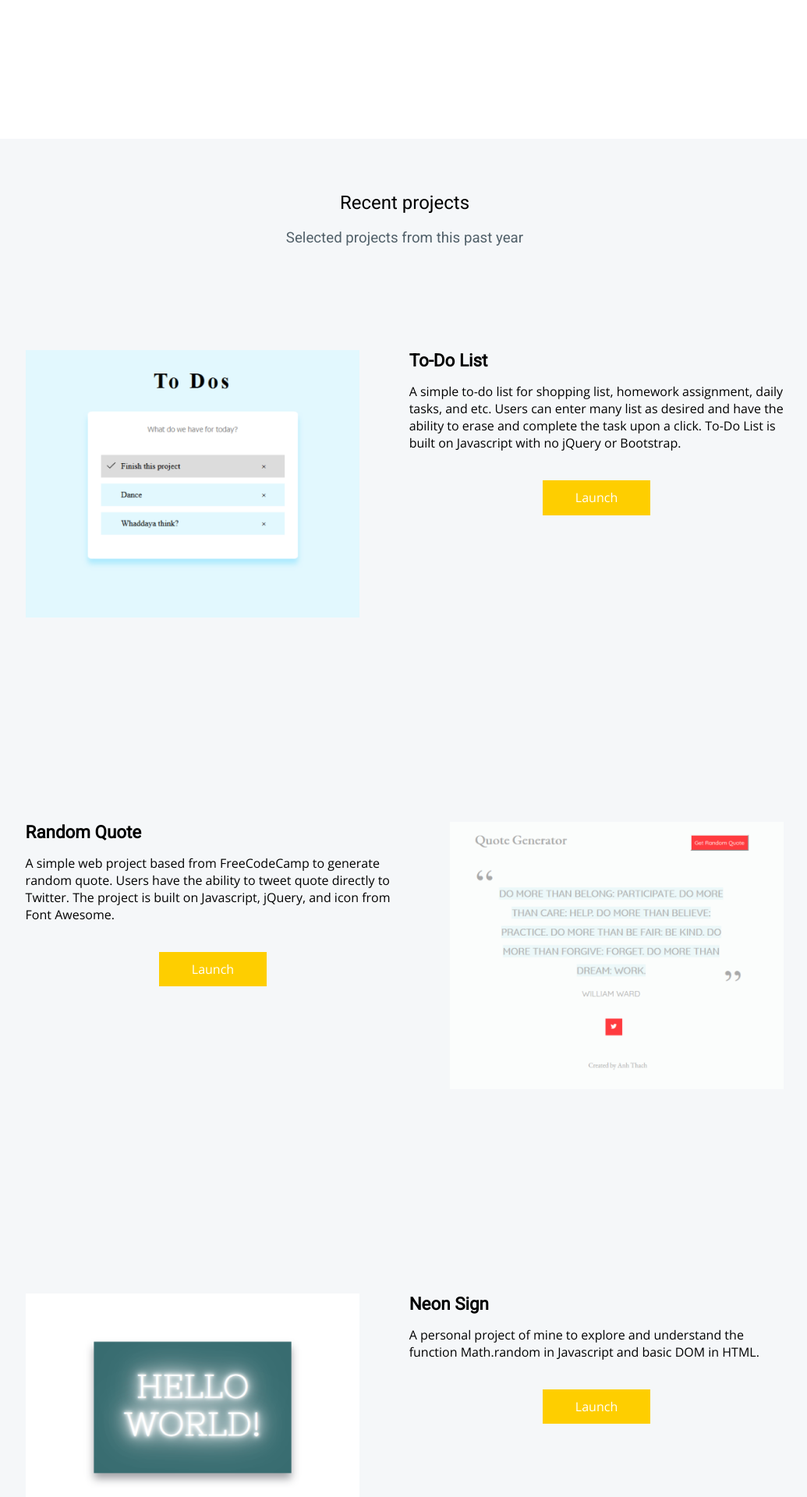
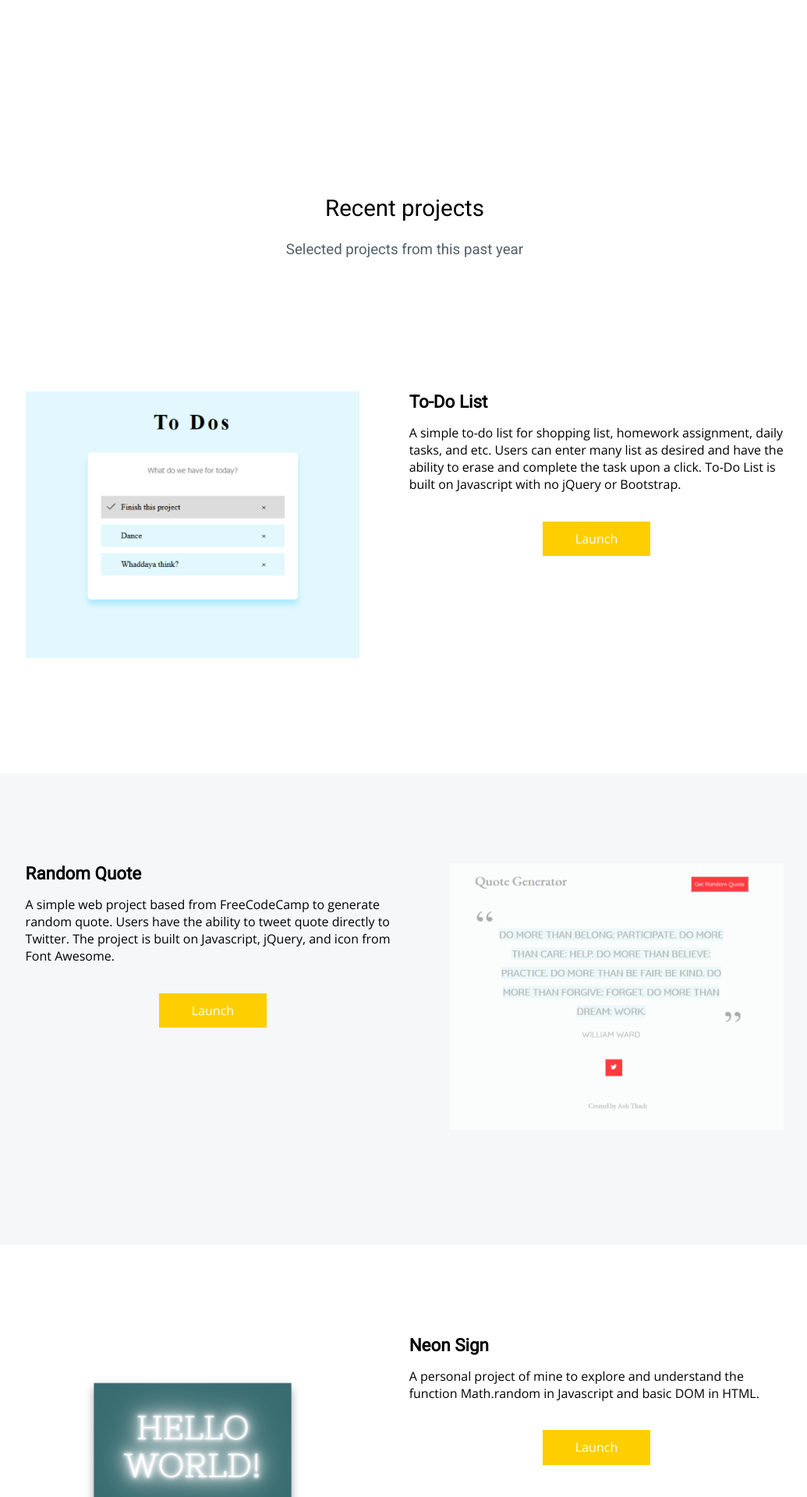
Before and after one commit to windan11/windan11.github.io, a Jekyll site: the page built from index.html, in a window 1280 px wide. Shown: the part 1220-3140 px from the top of the page at 78% size, without its empty margins (121-1156 px from the left). Built offline with Jekyll 4.4.1, drawn with Linux system fonts in a browser that asks for light colours.

Commit message:
Update main.css

```diff
--- a/css/main.css
+++ b/css/main.css
@@ -71,7 +71,6 @@ p, a{
 }
 /*Portfolio---------------------*/
 .portfolio{
-	background: #F5F7F9;
 	margin: 1.6em 0;
 	padding: 3em 0;
 }
@@ -79,8 +78,12 @@ p, a{
 	text-align: center;
 	font-weight: normal;
 }
+.portfolio h2{
+	font-size: 1.84em;
+}
 .portfolio h3{
 	color: #52616a;
+	padding: 0 0 2em 0;
 }
 .clearfix{
 	clear: both;
@@ -98,6 +101,9 @@ p, a{
 	width: 44%;
 	height: auto;
 	padding: 0 4em 2em 0;
+}
+.portfolio .container:nth-child(even){
+	background: #F5F7F9;
 }
 .clearfix h4{
 	margin: 0;
```
